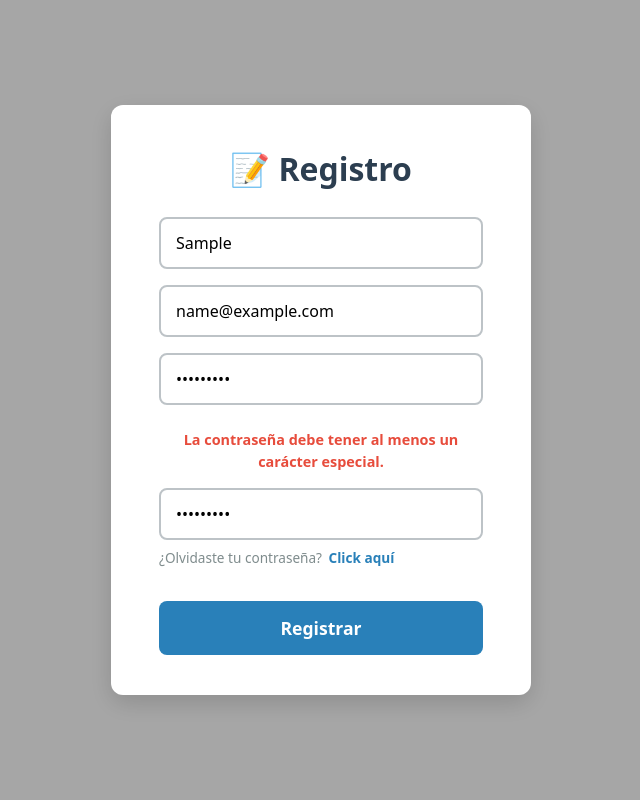
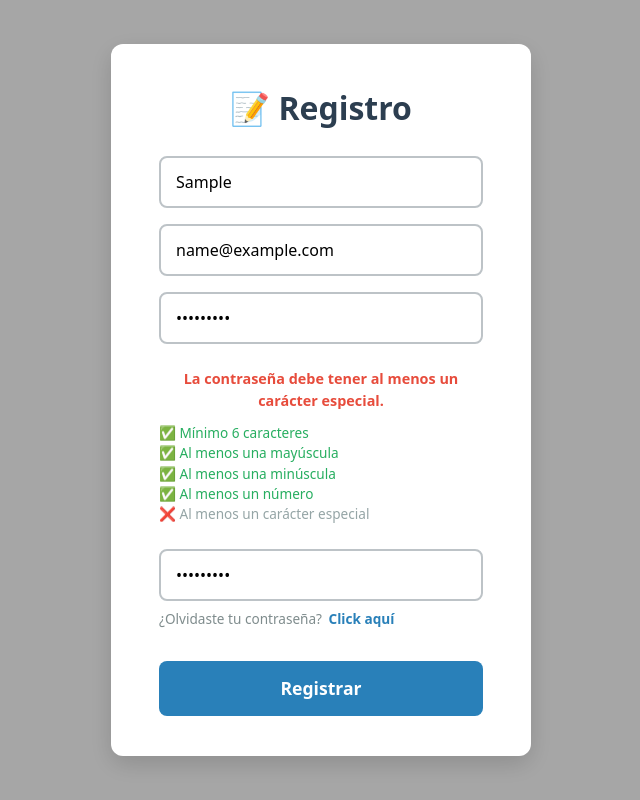
Before and after one commit to wilfredo1234-tech/Frontend_inventario, a Vue app: page /register in a window 1280 px wide. Both pictures are taken after typing "Sample", "name@example.com", "Sample123", "Sample123" into the empty fields and a click on the button "Registrar". Shown: the whole page, without its empty margins (319-959 px from the left). Built offline with nearby package versions, Linux system fonts and the light colour scheme; no server answers.

Commit message:
Agregar validación en tiempo real de contraseña en formulario de registro

```diff
--- a/src/views/register/RegisterView.vue
+++ b/src/views/register/RegisterView.vue
@@ -30,6 +30,24 @@
         />
         <p v-if="validationErrors.password" class="error-msg">{{ validationErrors.password }}</p>
 
+        <div v-if="form.password" class="password-rules-list">
+          <p :class="{'valid': rules.minLength, 'invalid': !rules.minLength}">
+            {{ rules.minLength ? '✅' : '❌' }} Mínimo 6 caracteres
+          </p>
+          <p :class="{'valid': rules.uppercase, 'invalid': !rules.uppercase}">
+            {{ rules.uppercase ? '✅' : '❌' }} Al menos una mayúscula
+          </p>
+          <p :class="{'valid': rules.lowercase, 'invalid': !rules.lowercase}">
+            {{ rules.lowercase ? '✅' : '❌' }} Al menos una minúscula
+          </p>
+          <p :class="{'valid': rules.number, 'invalid': !rules.number}">
+            {{ rules.number ? '✅' : '❌' }} Al menos un número
+          </p>
+          <p :class="{'valid': rules.specialChar, 'invalid': !rules.specialChar}">
+            {{ rules.specialChar ? '✅' : '❌' }} Al menos un carácter especial
+          </p>
+        </div>
+
         <input
           v-model="form.password_confirmation"
           type="password"
@@ -50,7 +68,7 @@
 </template>
 
 <script setup>
-import { reactive } from "vue";
+import { reactive, computed } from "vue";
 import { useRegister } from "@/composables/useRegister";
 import { useRegisterValidation } from "@/composables/useRegisterValidation";
 
@@ -69,10 +87,18 @@ const handleSubmit = () => {
     registerUser(form);
   }
 };
+
+// Validación en tiempo real
+const rules = computed(() => ({
+  minLength: form.password.length >= 6,
+  uppercase: /[A-Z]/.test(form.password),
+  lowercase: /[a-z]/.test(form.password),
+  number: /\d/.test(form.password),
+  specialChar: /[!@#$%^&*(),.?":{}|<>]/.test(form.password),
+}));
 </script>
 
 <style scoped>
-
 .overlay {
   position: fixed;
   top: 0;
@@ -87,7 +113,6 @@ const handleSubmit = () => {
   z-index: 9999;
 }
 
-/* Estilo unificado con login */
 .register-window {
   background: white;
   border-radius: 12px;
@@ -167,4 +192,20 @@ const handleSubmit = () => {
   margin-top: 0.5rem;
   font-size: 0.9rem;
 }
+
+.password-rules-list {
+  font-size: 0.85rem;
+  margin-top: -0.3rem;
+  margin-bottom: 0.5rem;
+  text-align: left;
+  line-height: 1.5;
+}
+
+.valid {
+  color: #27ae60; /* verde */
+}
+
+.invalid {
+  color: #95a5a6; /* gris */
+}
 </style>
```
